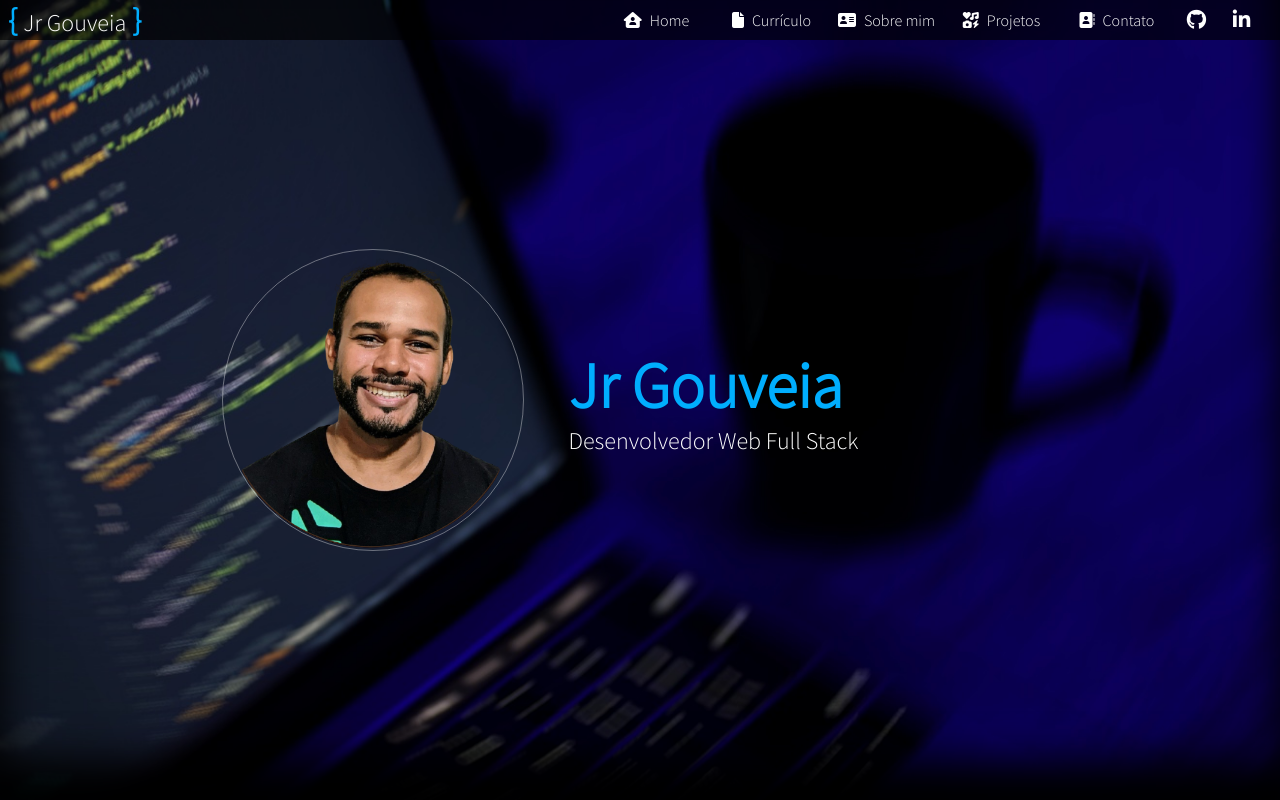
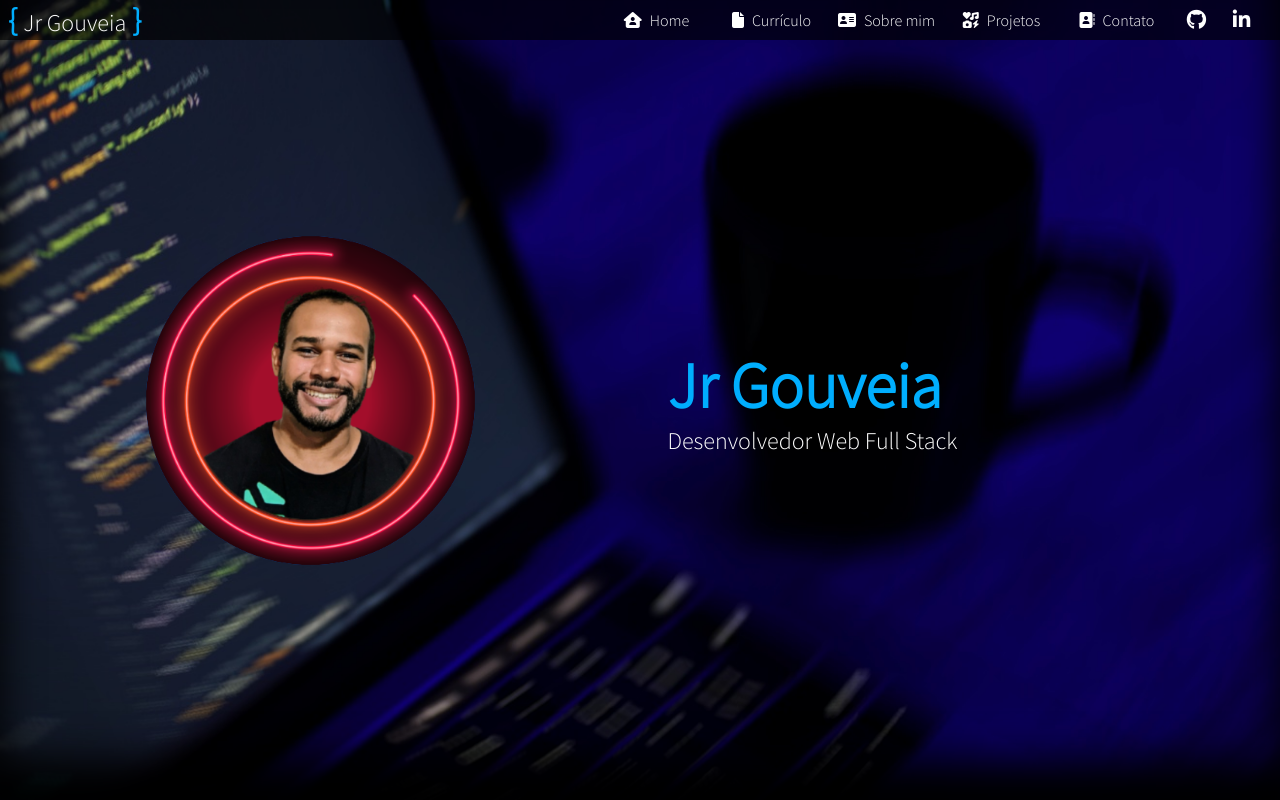
Before and after one commit to jjgouveia/jjgouveia.github.io, a React (Create React App) app: page / in a window 1280 px wide. Shown: the top 800 px of the page. Built offline with nearby package versions, Linux system fonts and the light colour scheme.

Commit message:
style: atualização da foto de perfil

```diff
--- a/package.json
+++ b/package.json
@@ -2,7 +2,7 @@
 {
   "name": "portifolio-react",
   "homepage": "https://jjgouveia.github.io/",
-  "version": "0.1.0",
+  "version": "0.2.0",
   "private": true,
   "dependencies": {
     "@emotion/react": "^11.10.5",
--- a/src/components/Profile.jsx
+++ b/src/components/Profile.jsx
@@ -1,6 +1,6 @@
 import React from 'react';
 import { Fade, JackInTheBox } from 'react-awesome-reveal';
-import foto from '../img/me_resized.png';
+import foto from '../img/jr_gouveia_foto_perfil.png';
 import Button from './Button';
 
 export default function Profile() {
--- a/src/styles/sobre-mim.css
+++ b/src/styles/sobre-mim.css
@@ -1,6 +1,5 @@
 .profile__foto {
-  border: 1px solid rgba(255, 255, 255, 0.372);
-  border-radius: 50%;
+  width: 75%
   /* background-color: rgba(72, 147, 251, 0.337); */
 }
 
```
Also changed, not shown: src/img/jr_gouveia_foto_perfil.png (added), src/styles/header.css (line endings or trailing spaces), 1 other file (tests, documents, lock files or other folders).
